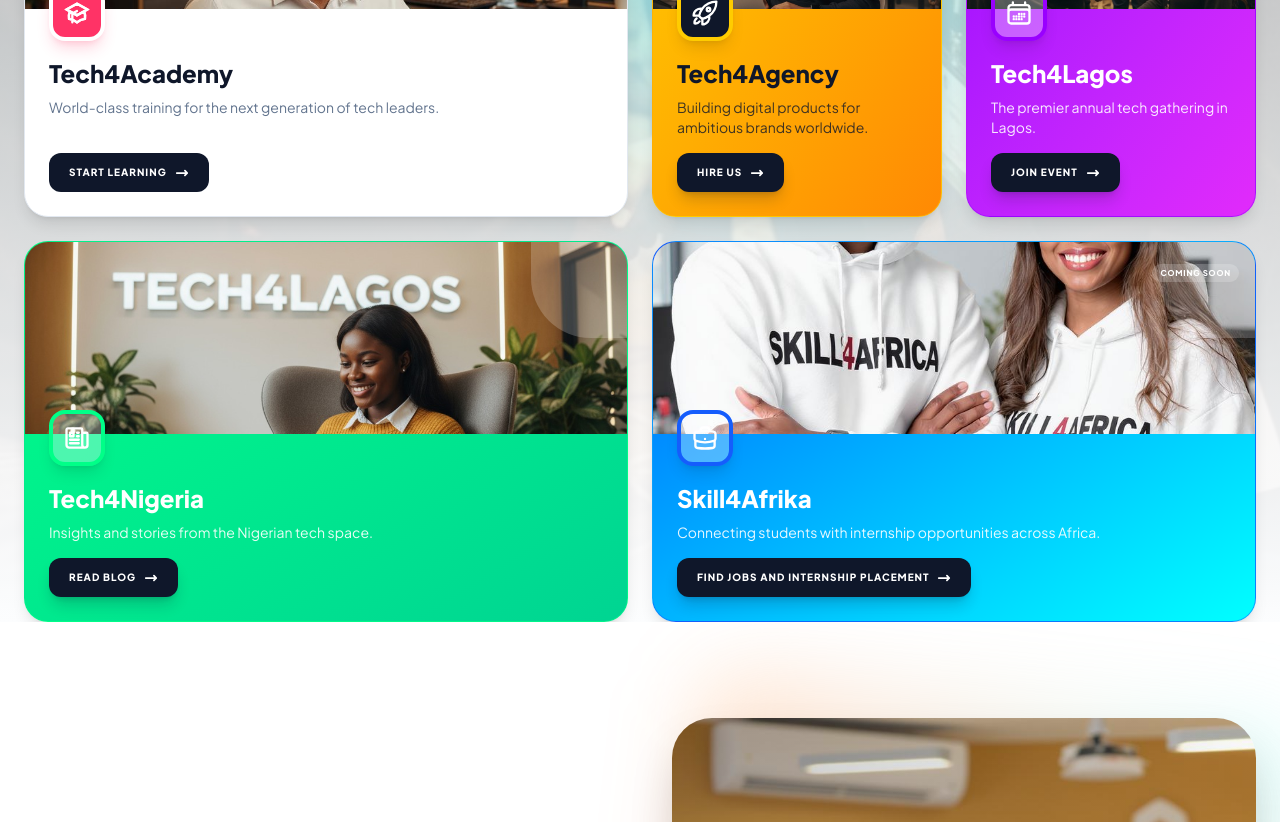
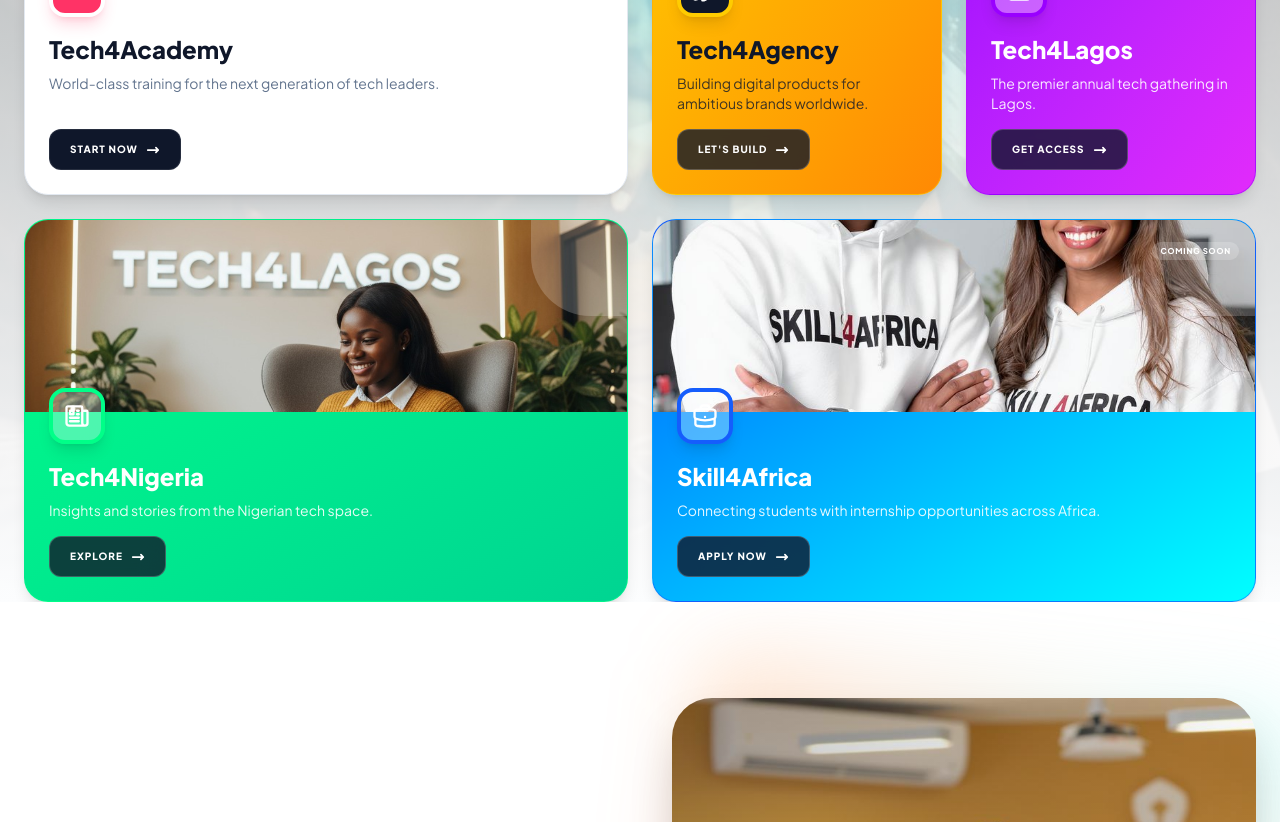
Before and after one commit to Inflimity/tech4africa, a Next.js app: page / in a window 1280 px wide. Shown: the part 1560-2382 px from the top of the page. Built offline with nearby package versions, Linux system fonts and the light colour scheme.

Commit message:
ccta text enhancement

```diff
--- a/app/page.tsx
+++ b/app/page.tsx
@@ -86,7 +86,6 @@
             From Africa, <br />
             <span className="text-transparent bg-clip-text bg-gradient-to-r from-africa-red via-africa-orange to-africa-yellow hero-title-gradient">To The Future.</span>
           </h1>
-          Broadway
 
           <div className="hero-actions flex flex-wrap justify-center gap-4 mb-12" data-reveal="scale-up" data-stagger="3">
             <Link
@@ -171,7 +170,7 @@
               href="/academy"
               title="Tech4Academy"
               description="World-class training for the next generation of tech leaders."
-              ctaText="Start Learning"
+              ctaText="Start Now"
               imageSrc="/images/cert1.jpeg"
               imageAlt="Academy"
               icon={<AcademyIcon />}
@@ -183,7 +182,7 @@
               href="/agency"
               title="Tech4Agency"
               description="Building digital products for ambitious brands worldwide."
-              ctaText="Hire Us"
+              ctaText="Let's Build"
               imageSrc="/images/agency1.jpeg"
               imageAlt="Agency"
               icon={<AgencyIcon />}
@@ -194,7 +193,7 @@
               href="/events"
               title="Tech4Lagos"
               description="The premier annual tech gathering in Lagos."
-              ctaText="Join Event"
+              ctaText="Get Access"
               imageSrc="/images/event1.jpeg"
               imageAlt="Events"
               icon={<EventsIcon />}
@@ -205,7 +204,7 @@
               href="/blog"
               title="Tech4Nigeria"
               description="Insights and stories from the Nigerian tech space."
-              ctaText="Read Blog"
+              ctaText="Explore"
               imageSrc="/images/home4.jpeg"
               imageAlt="Blog"
               icon={<BlogIcon />}
@@ -215,9 +214,9 @@
 
             <PillarCard
               href="#"
-              title="Skill4Afrika"
+              title="Skill4Africa"
               description="Connecting students with internship opportunities across Africa."
-              ctaText="Find jobs and internship placement"
+              ctaText="Apply Now"
               imageSrc="/images/skill4africa.jpeg"
               imageAlt="Skill4Afrika"
               icon={<SkillIcon />}
--- a/components/ui/PillarCard.tsx
+++ b/components/ui/PillarCard.tsx
@@ -23,7 +23,7 @@
         iconBg: "bg-africa-red text-white shadow-africa-red/20 border-white",
         title: "group-hover:text-africa-red",
         description: "text-slate-500",
-        cta: "bg-africa-midnight text-white hover:bg-africa-red hover:shadow-lg shadow-africa-red/20",
+        cta: "bg-africa-midnight text-white hover:bg-africa-red hover:scale-105 hover:shadow-[0_0_20px_rgba(255,51,102,0.4)] border border-white/10",
         headerDecor: "bg-africa-red/10",
     },
     dark: {
@@ -31,7 +31,7 @@
         iconBg: "bg-white/20 text-white backdrop-blur-sm border-africa-midnight",
         title: "group-hover:text-africa-red",
         description: "text-slate-400",
-        cta: "bg-white/10 text-white hover:bg-africa-red backdrop-blur-sm shadow-lg shadow-africa-red/20",
+        cta: "bg-white/10 text-white hover:bg-africa-red hover:scale-105 hover:shadow-[0_0_20px_rgba(255,51,102,0.4)] backdrop-blur-sm border border-white/20",
         headerDecor: "bg-white/10",
     },
     yellow: {
@@ -39,7 +39,7 @@
         iconBg: "bg-africa-midnight text-white border-africa-yellow",
         title: "text-africa-midnight",
         description: "text-africa-midnight/80",
-        cta: "bg-africa-midnight text-white hover:bg-black shadow-lg shadow-africa-midnight/20",
+        cta: "bg-africa-midnight/80 text-white hover:bg-africa-midnight hover:scale-105 hover:shadow-xl backdrop-blur-md border border-white/20",
         headerDecor: "bg-white/30",
     },
     green: {
@@ -47,7 +47,7 @@
         iconBg: "bg-white/30 text-white border-africa-green",
         title: "text-white",
         description: "text-white/90",
-        cta: "bg-africa-midnight text-white hover:bg-black shadow-lg shadow-africa-midnight/20",
+        cta: "bg-africa-midnight/80 text-white hover:bg-africa-midnight hover:scale-105 hover:shadow-xl backdrop-blur-md border border-white/20",
         headerDecor: "bg-white/20",
     },
     blue: {
@@ -55,7 +55,7 @@
         iconBg: "bg-white/30 text-white border-blue-600",
         title: "text-white",
         description: "text-white/90",
-        cta: "bg-africa-midnight text-white hover:bg-black shadow-lg shadow-africa-midnight/20",
+        cta: "bg-africa-midnight/80 text-white hover:bg-africa-midnight hover:scale-105 hover:shadow-xl backdrop-blur-md border border-white/20",
         headerDecor: "bg-white/20",
     },
     purple: {
@@ -63,7 +63,7 @@
         iconBg: "bg-white/30 text-white border-africa-purple",
         title: "text-white",
         description: "text-white/90",
-        cta: "bg-africa-midnight text-white hover:bg-black shadow-lg shadow-africa-midnight/20",
+        cta: "bg-africa-midnight/80 text-white hover:bg-africa-midnight hover:scale-105 hover:shadow-xl backdrop-blur-md border border-white/20",
         headerDecor: "bg-white/20",
     },
 };
```
